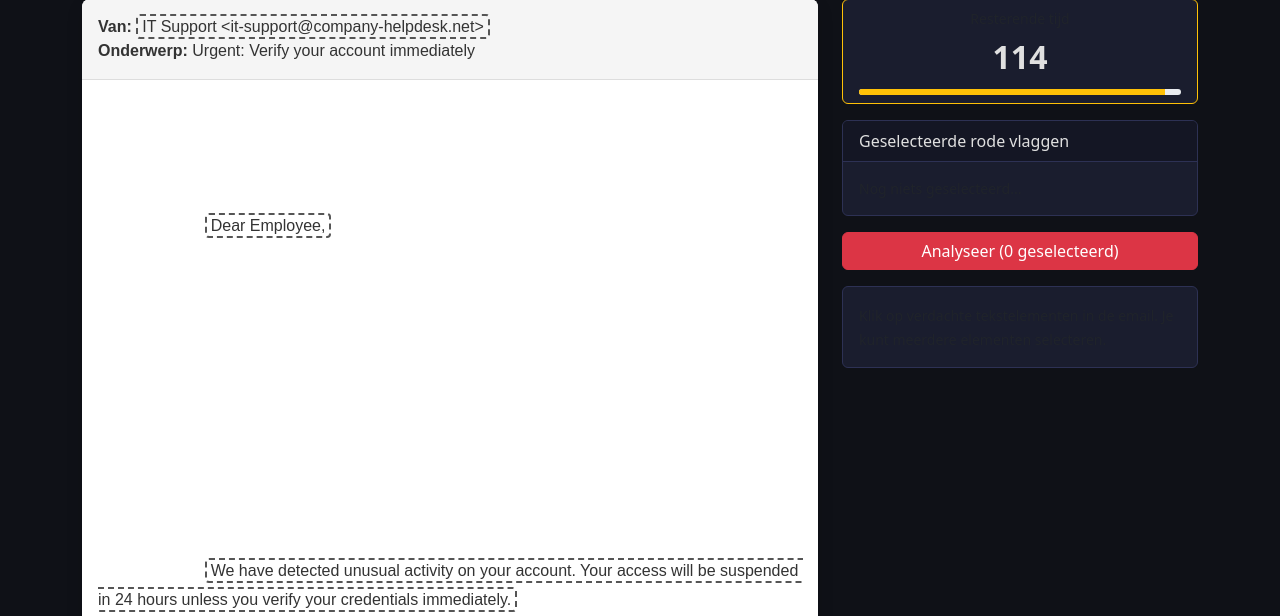
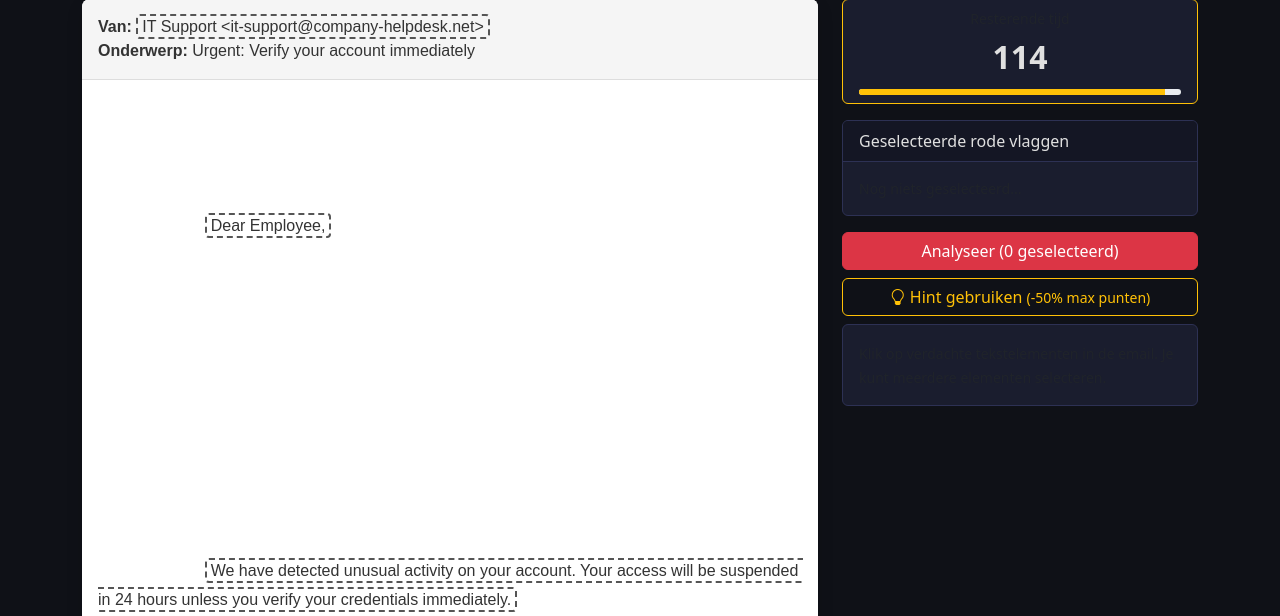
Before and after one commit to B2TheEe/se-awareness-trainer, a Flask app: page /phishing/1 in a window 1280 px wide. Shown: the part 210-826 px from the top of the page. Run offline with Flask 3, Linux system fonts and the light colour scheme; data that the repository does not hold is empty.

Commit message:
feat: add hints system with 50% score penalty
Each phishing email and scenario now has a hint field. Users can reveal
the hint once per attempt via a dedicated button; the backend halves the
effective max score when hint_used is true. Results show a warning badge
indicating the reduced maximum. Hints are targeted tips that guide without
giving away the answer.

Co-Authored-By: Claude Sonnet 4.6 <noreply@anthropic.com>

```diff
--- a/app.py
+++ b/app.py
@@ -107,6 +107,7 @@ def phishing_submit(email_id):
     data = request.json
     selected = data.get('selected', [])
     time_remaining = max(0, int(data.get('time_remaining', 0)))
+    hint_used = bool(data.get('hint_used', False))
 
     all_flag_ids = {rf['id'] for rf in email['red_flags']}
     correct = set(selected) & all_flag_ids
@@ -116,23 +117,26 @@ def phishing_submit(email_id):
     penalty = len(wrong) * 10
     score = max(0, score - penalty)
     max_score = sum(rf['points'] for rf in email['red_flags'])
+    effective_max = max_score // 2 if hint_used else max_score
 
     time_bonus = min(30, time_remaining // 4) if score > 0 else 0
+    total_score = min(score + time_bonus, effective_max)
 
     with get_db() as conn:
         conn.execute(
             'INSERT INTO scores (quiz_type, item_id, difficulty, score, max_score, timestamp) VALUES (?,?,?,?,?,?)',
-            ('phishing', email_id, email['difficulty'], min(score + time_bonus, max_score),
-             max_score, datetime.utcnow().isoformat())
+            ('phishing', email_id, email['difficulty'], total_score,
+             effective_max, datetime.utcnow().isoformat())
         )
         conn.commit()
 
     result = {
         'score': score,
         'time_bonus': time_bonus,
-        'total_score': min(score + time_bonus, max_score),
-        'max_score': max_score,
-        'pct': round(min(score + time_bonus, max_score) / max_score * 100),
+        'total_score': total_score,
+        'max_score': effective_max,
+        'pct': round(total_score / effective_max * 100) if effective_max else 0,
+        'hint_used': hint_used,
         'correct_flags': [rf for rf in email['red_flags'] if rf['id'] in correct],
         'missed_flags': [rf for rf in email['red_flags'] if rf['id'] not in correct],
         'wrong_count': len(wrong),
@@ -173,7 +177,10 @@ def scenario_submit(scenario_id):
     data = request.json
     chosen = data.get('answer')
     timed_out = data.get('timed_out', False)
+    hint_used = bool(data.get('hint_used', False))
     option = next((o for o in scenario['options'] if o['id'] == chosen), None)
+
+    effective_max = 50 if hint_used else 100
 
     if timed_out:
         score = 0
@@ -184,7 +191,7 @@ def scenario_submit(scenario_id):
     else:
         if not option:
             return jsonify({'error': 'invalid answer'}), 400
-        score = 100 if option['correct'] else 0
+        score = effective_max if option['correct'] else 0
         correct = option['correct']
         explanation = option['explanation']
         lesson = scenario['lesson']
@@ -193,17 +200,20 @@ def scenario_submit(scenario_id):
     with get_db() as conn:
         conn.execute(
             'INSERT INTO scores (quiz_type, item_id, difficulty, score, max_score, timestamp) VALUES (?,?,?,?,?,?)',
-            ('scenario', scenario_id, scenario['difficulty'], score, 100, datetime.utcnow().isoformat())
+            ('scenario', scenario_id, scenario['difficulty'], score, effective_max,
+             datetime.utcnow().isoformat())
         )
         conn.commit()
 
     return jsonify({
         'correct': correct,
         'timed_out': timed_out,
+        'hint_used': hint_used,
         'explanation': explanation,
         'lesson': lesson,
         'tactic': tactic,
-        'score': score
+        'score': score,
+        'max_score': effective_max
     })
 
 
--- a/data/phishing_emails.json
+++ b/data/phishing_emails.json
@@ -39,7 +39,8 @@
       }
     ],
     "explanation": "Classic phishing email using urgency, fear, and a spoofed sender. Real IT departments never ask for credentials via email links.",
-    "category": "IT Support Phishing"
+    "category": "IT Support Phishing",
+    "hint": "Controleer zorgvuldig van welk domein deze email afkomstig is — niet de naam, maar het adres."
   },
   {
     "id": 2,
@@ -76,7 +77,8 @@
       }
     ],
     "explanation": "Delivery phishing is extremely common in the Netherlands. Legitimate PostNL emails come from @postnl.nl and never request payment via external links.",
-    "category": "Delivery Phishing"
+    "category": "Delivery Phishing",
+    "hint": "Bekijk de URL in de betaallink nauwkeurig. Klopt het domein met de officiële website?"
   },
   {
     "id": 3,
@@ -118,7 +120,8 @@
       }
     ],
     "explanation": "Business Email Compromise (BEC) — most costly SE attack. Impersonates executives, uses urgency and secrecy to bypass normal financial controls. Always verify wire transfers via phone to a known number.",
-    "category": "BEC"
+    "category": "BEC",
+    "hint": "Vergelijk het emaildomein van de afzender teken voor teken met het echte bedrijfsdomein."
   },
   {
     "id": 4,
@@ -160,7 +163,8 @@
       }
     ],
     "explanation": "Abonnement-phishing is zeer effectief omdat slachtoffers bang zijn toegang te verliezen. Netflix stuurt betalingsupdates altijd via netflix.com en gebruikt nooit externe domeinen.",
-    "category": "Subscription Phishing"
+    "category": "Subscription Phishing",
+    "hint": "Legitieme bedrijven gebruiken uitsluitend hun eigen domein in links en afzenderadressen."
   },
   {
     "id": 5,
@@ -197,7 +201,8 @@
       }
     ],
     "explanation": "Belastingteruggave-phishing speelt in op hebzucht. De echte Belastingdienst communiceert via MijnOverheid (mijn.overheid.nl) en vraagt nooit bankgegevens te bevestigen via een emaillink.",
-    "category": "Government Phishing"
+    "category": "Government Phishing",
+    "hint": "De overheid communiceert via MijnOverheid (mijn.overheid.nl), niet via emaillinks naar externe sites."
   },
   {
     "id": 6,
@@ -234,7 +239,8 @@
       }
     ],
     "explanation": "Nep-SharePoint / OneDrive uitnodigingen zijn populair voor credential harvesting. De inlogpagina ziet er identiek uit aan Microsoft maar stuurt je wachtwoord naar de aanvaller. Verifieer altijd het domein en log in via portal.office.com, niet via emaillinks.",
-    "category": "Credential Harvesting"
+    "category": "Credential Harvesting",
+    "hint": "Van welk domein komen echte Microsoft SharePoint-uitnodigingen? Vergelijk met de link."
   },
   {
     "id": 7,
@@ -276,6 +282,7 @@
       }
     ],
     "explanation": "HR-phishing is bijzonder gevaarlijk omdat het om BSN, IBAN en salarisdata vraagt — genoeg voor identiteitsfraude. Echte HR-systemen zijn altijd intern toegankelijk. Verifieer altijd bij HR via telefoon of persoonlijk contact voor je zulke gegevens invult.",
-    "category": "HR Phishing"
+    "category": "HR Phishing",
+    "hint": "Welke combinatie van persoonsgegevens wordt hier gevraagd — en is dat normaal voor een HR-migratie?"
   }
 ]
--- a/templates/phishing_sim.html
+++ b/templates/phishing_sim.html
@@ -95,7 +95,18 @@
                 Analyseer <span id="selected-count">(0 geselecteerd)</span>
             </button>
         </div>
-        <div class="card mt-3">
+        <div class="mt-2">
+            <button id="hint-btn" class="btn btn-outline-warning w-100" onclick="useHint()">
+                <i class="bi bi-lightbulb"></i> Hint gebruiken <small class="text-warning">(-50% max punten)</small>
+            </button>
+        </div>
+        <div id="hint-box" class="card mt-2 border-warning d-none">
+            <div class="card-body py-2">
+                <small class="text-warning"><i class="bi bi-lightbulb-fill"></i> <strong>Hint:</strong></small>
+                <p class="small mb-0 mt-1">{{ email.hint }}</p>
+            </div>
+        </div>
+        <div class="card mt-2">
             <div class="card-body">
                 <small class="text-muted">Klik op verdachte tekstelementen in de email. Je kunt meerdere elementen selecteren.</small>
             </div>
@@ -109,6 +120,7 @@ const TIME_LIMIT = {{ time_limit }};
 let timeRemaining = TIME_LIMIT;
 let timerInterval = null;
 let submitted = false;
+let hintUsed = false;
 
 const flagLabels = {
     {% for rf in email.red_flags %}
@@ -163,6 +175,14 @@ function updateSidebar() {
     ).join('');
 }
 
+function useHint() {
+    if (hintUsed || submitted) return;
+    hintUsed = true;
+    document.getElementById('hint-btn').disabled = true;
+    document.getElementById('hint-btn').innerHTML = '<i class="bi bi-lightbulb-fill"></i> Hint gebruikt <small>(-50%)</small>';
+    document.getElementById('hint-box').classList.remove('d-none');
+}
+
 function submitFlags(timedOut = false) {
     if (submitted) return;
     submitted = true;
@@ -172,7 +192,7 @@ function submitFlags(timedOut = false) {
     fetch('/phishing/{{ email.id }}/submit', {
         method: 'POST',
         headers: {'Content-Type': 'application/json'},
-        body: JSON.stringify({selected: [...selected], time_remaining: timeRemaining})
+        body: JSON.stringify({selected: [...selected], time_remaining: timeRemaining, hint_used: hintUsed})
     })
     .then(r => r.json())
     .then(data => showResult(data, timedOut));
@@ -192,9 +212,12 @@ function showResult(data, timedOut) {
         pct >= 40 ? `Aardig! ${data.total_score}/${data.max_score} punten` :
         `Meer oefening nodig. ${data.total_score}/${data.max_score} punten`);
 
-    if (data.time_bonus > 0) {
+    if (data.time_bonus > 0 || data.hint_used) {
         const badge = document.getElementById('time-bonus-badge');
-        badge.innerHTML = `<span class="badge bg-success fs-6">+${data.time_bonus} tijdbonus</span>`;
+        let parts = [];
+        if (data.hint_used) parts.push(`<span class="badge bg-warning text-dark">Hint gebruikt (max ${data.max_score}pts)</span>`);
+        if (data.time_bonus > 0) parts.push(`<span class="badge bg-success">+${data.time_bonus} tijdbonus</span>`);
+        badge.innerHTML = parts.join(' ');
         badge.classList.remove('d-none');
     }
 
```
Also changed, not shown: data/scenarios.json (+18 -9 lines), templates/scenario_quiz.html (+23 -5 lines).
